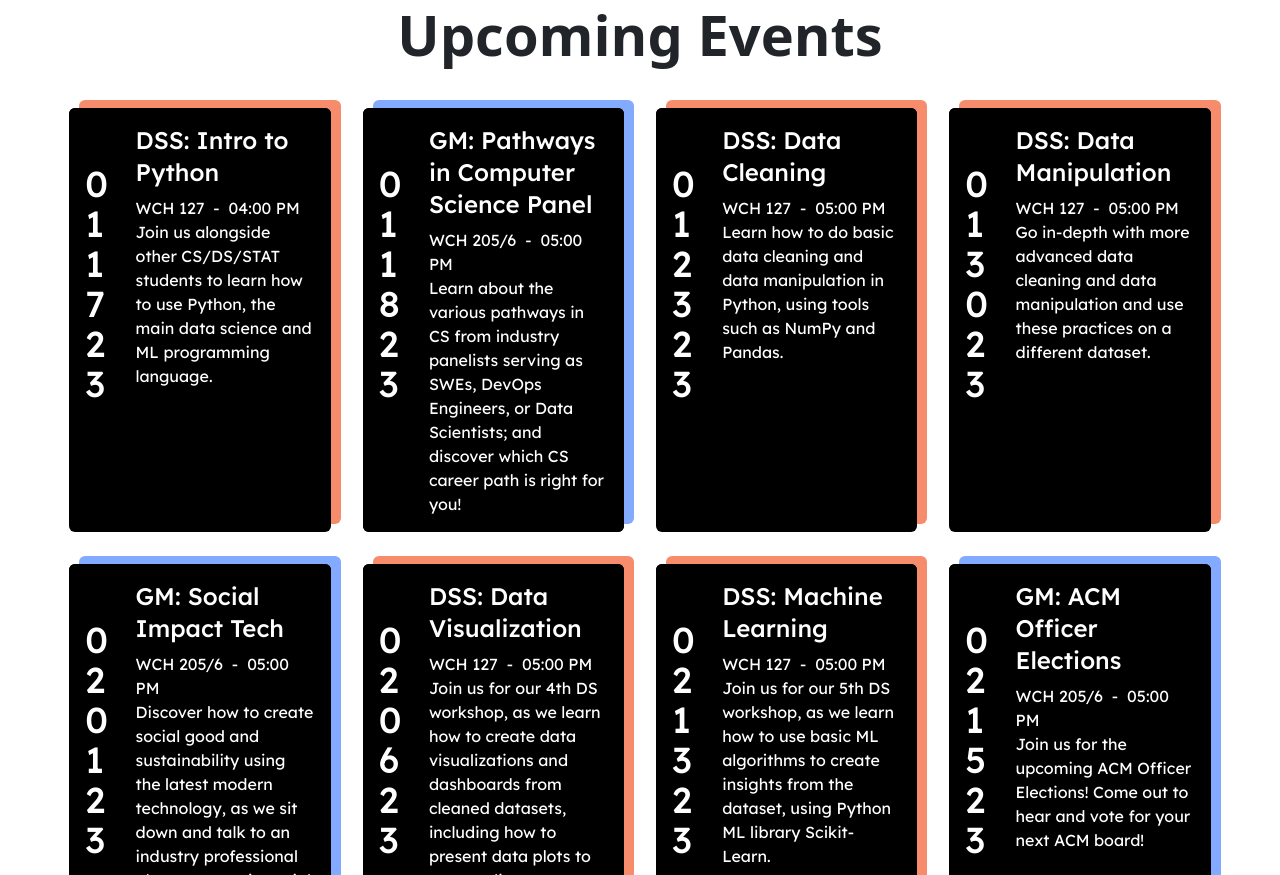
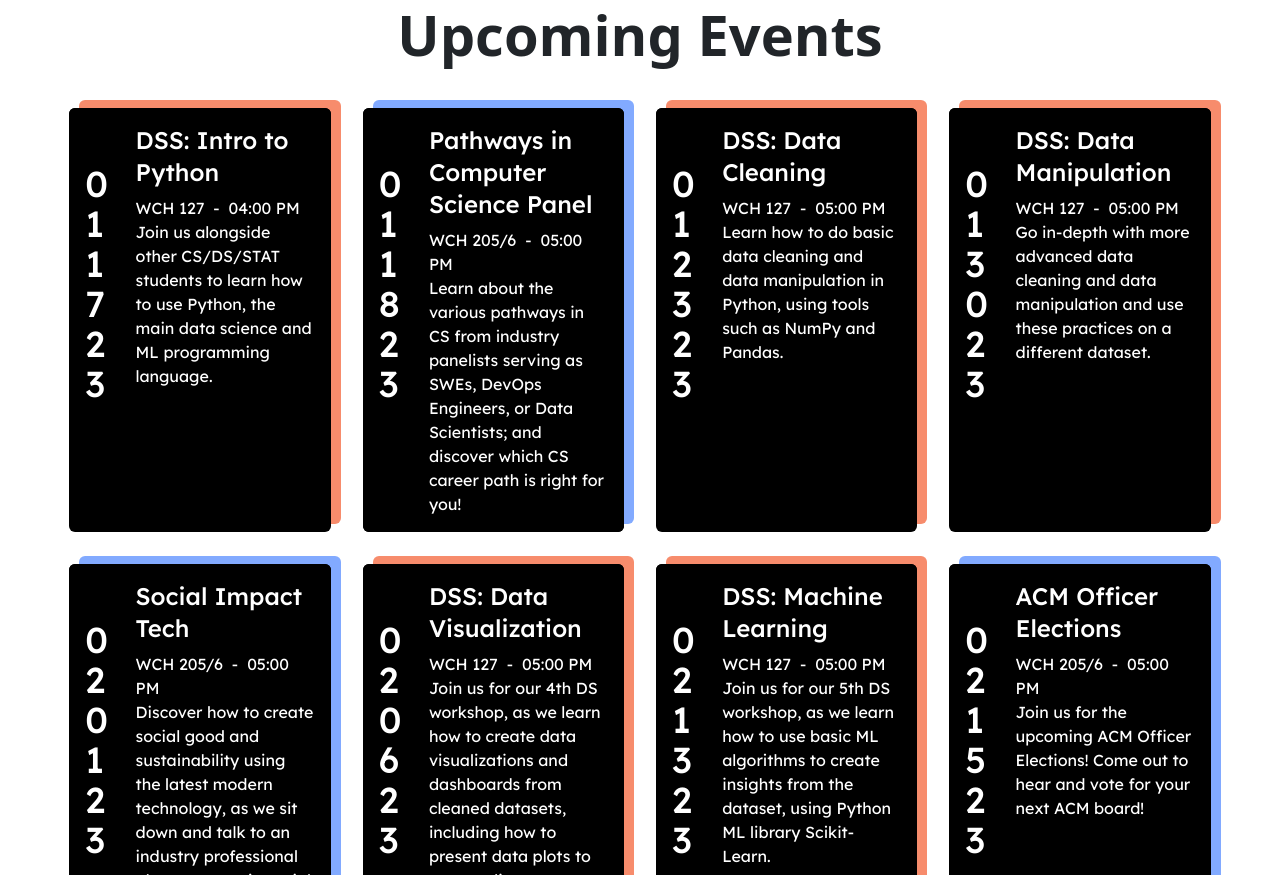
Before and after one commit to acm-ucr/acm-hydra, a Next.js app: page /events in a window 1280 px wide. Shown: the part 1140-2015 px from the top of the page. Built offline with nearby package versions, Linux system fonts and the light colour scheme.

Commit message:
Removed GM Prefix

```diff
--- a/components/data/Events.js
+++ b/components/data/Events.js
@@ -184,7 +184,7 @@ const Events = [
 			"Join us alongside other CS/DS/STAT students to learn how to use Python, the main data science and ML programming language.",
 	},
 	{
-		title: "GM: Pathways in Computer Science Panel",
+		title: "Pathways in Computer Science Panel",
 		location: "WCH 205/6",
 		type: "Meetings",
 		start: new Date(2023, 0, 18, 17, 0, 0),
@@ -211,7 +211,7 @@ const Events = [
 			"Go in-depth with more advanced data cleaning and data manipulation and use these practices on a different dataset.",
 	},
 	{
-		title: "GM: Social Impact Tech",
+		title: "Social Impact Tech",
 		location: "WCH 205/6",
 		type: "Meetings",
 		start: new Date(2023, 1, 1, 17, 0, 0),
@@ -238,7 +238,7 @@ const Events = [
 			"Join us for our 5th DS workshop, as we learn how to use basic ML algorithms to create insights from the dataset, using Python ML library Scikit-Learn.",
 	},
 	{
-		title: "GM: ACM Officer Elections",
+		title: "ACM Officer Elections",
 		location: "WCH 205/6",
 		type: "Meetings",
 		start: new Date(2023, 1, 15, 17, 0, 0),
@@ -265,7 +265,7 @@ const Events = [
 			"Need help or advice on your(s) data science project. Our 7th workshop will be office hours for anyone needing help on their project.",
 	},
 	{
-		title: "GM: Importance of Hardware",
+		title: "Importance of Hardware",
 		location: "WCH 205/6",
 		type: "Meetings",
 		start: new Date(2023, 2, 1, 17, 0, 0),
```
